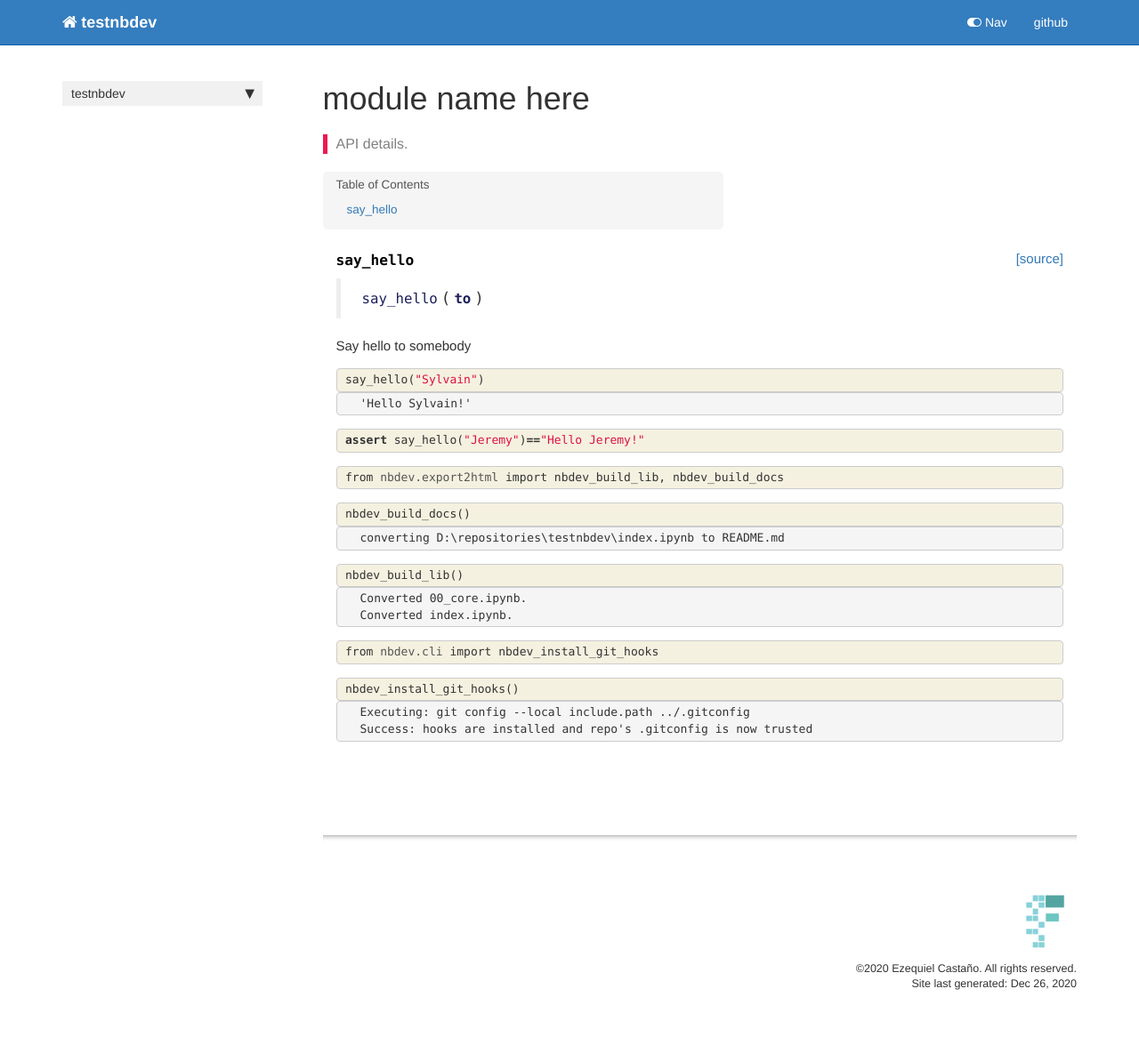
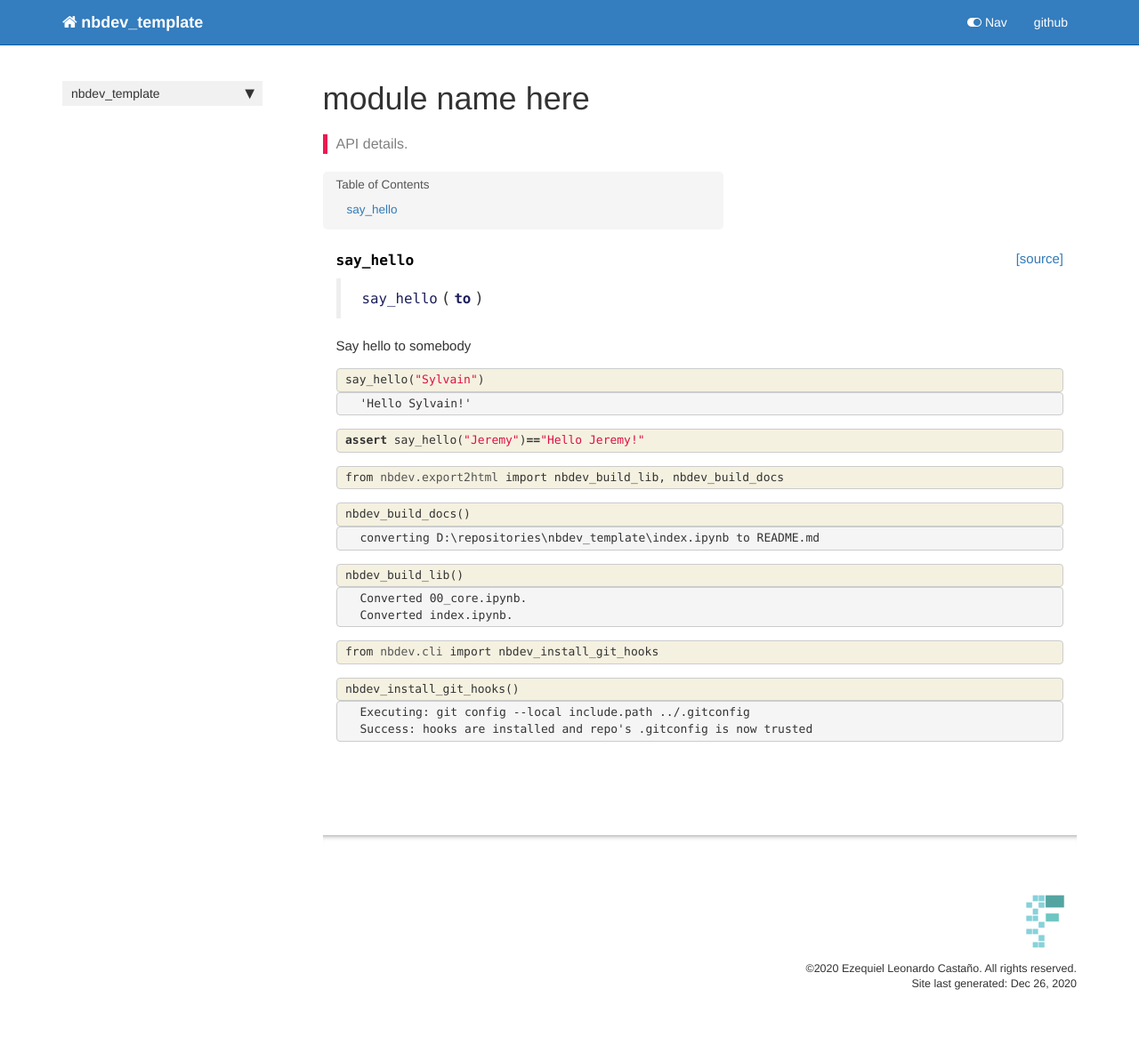
Before and after one commit to ELC/nbdev_template, a Jekyll site: the page built from docs/core.html, in a window 1280 px wide. Shown: the whole page at 89% size. Built offline with Jekyll 4.4.1, drawn with Linux system fonts in a browser that asks for light colours; nearby versions of some CDN libraries; comment, search, counter and statistics services are not loaded.

Commit message:
Update Meta Information

```diff
--- a/docs/_config.yml
+++ b/docs/_config.yml
@@ -1,8 +1,8 @@
-repository: ELC/testnbdev
+repository: ELC/nbdev_template
 output: web
-topnav_title: testnbdev
-site_title: testnbdev
-company_name: Ezequiel Castaño
+topnav_title: nbdev_template
+site_title: nbdev_template
+company_name: Ezequiel Leonardo Castaño
 description: This is a test for the nbdev library
 # Set to false to disable KaTeX math
 use_math: true
--- a/docs/_data/sidebars/home_sidebar.yml
+++ b/docs/_data/sidebars/home_sidebar.yml
@@ -13,6 +13,6 @@ entries:
       title: module name here
       url: core.html
     output: web
-    title: testnbdev
+    title: nbdev_template
   output: web
   title: Sidebar
--- a/docs/_data/topnav.yml
+++ b/docs/_data/topnav.yml
@@ -2,7 +2,7 @@ topnav:
 - title: Topnav
   items:
     - title: github
-      external_url: https://github.com/ELC/testnbdev/tree/master/
+      external_url: https://github.com/ELC/nbdev_template/tree/master/
 
 #Topnav dropdowns
 topnav_dropdowns:
--- a/docs/core.html
+++ b/docs/core.html
@@ -40,7 +40,7 @@ nb_path: "00_core.ipynb"
 
 
 <div class="output_markdown rendered_html output_subarea ">
-<h4 id="say_hello" class="doc_header"><code>say_hello</code><a href="https://github.com/ELC/testnbdev/tree/master/testnbdev/core.py#L6" class="source_link" style="float:right">[source]</a></h4><blockquote><p><code>say_hello</code>(<strong><code>to</code></strong>)</p>
+<h4 id="say_hello" class="doc_header"><code>say_hello</code><a href="https://github.com/ELC/nbdev_template/tree/master/testnbdev/core.py#L6" class="source_link" style="float:right">[source]</a></h4><blockquote><p><code>say_hello</code>(<strong><code>to</code></strong>)</p>
 </blockquote>
 <p>Say hello to somebody</p>
 
@@ -148,7 +148,7 @@ nb_path: "00_core.ipynb"
 <div class="output_area">
 
 <div class="output_subarea output_stream output_stdout output_text">
-<pre>converting D:\repositories\testnbdev\index.ipynb to README.md
+<pre>converting D:\repositories\nbdev_template\index.ipynb to README.md
 </pre>
 </div>
 </div>
--- a/docs/sidebar.json
+++ b/docs/sidebar.json
@@ -1,5 +1,5 @@
 {
-  "testnbdev": {
+  "nbdev_template": {
     "Overview": "/",
     "module name here": "core.html"
   }
--- a/nbdev_template/__init__.py
+++ b/nbdev_template/__init__.py
@@ -1 +1 @@
-__version__ = "0.0.6"
+__version__ = "0.0.7"
```
Also changed, not shown: 1 other file.
